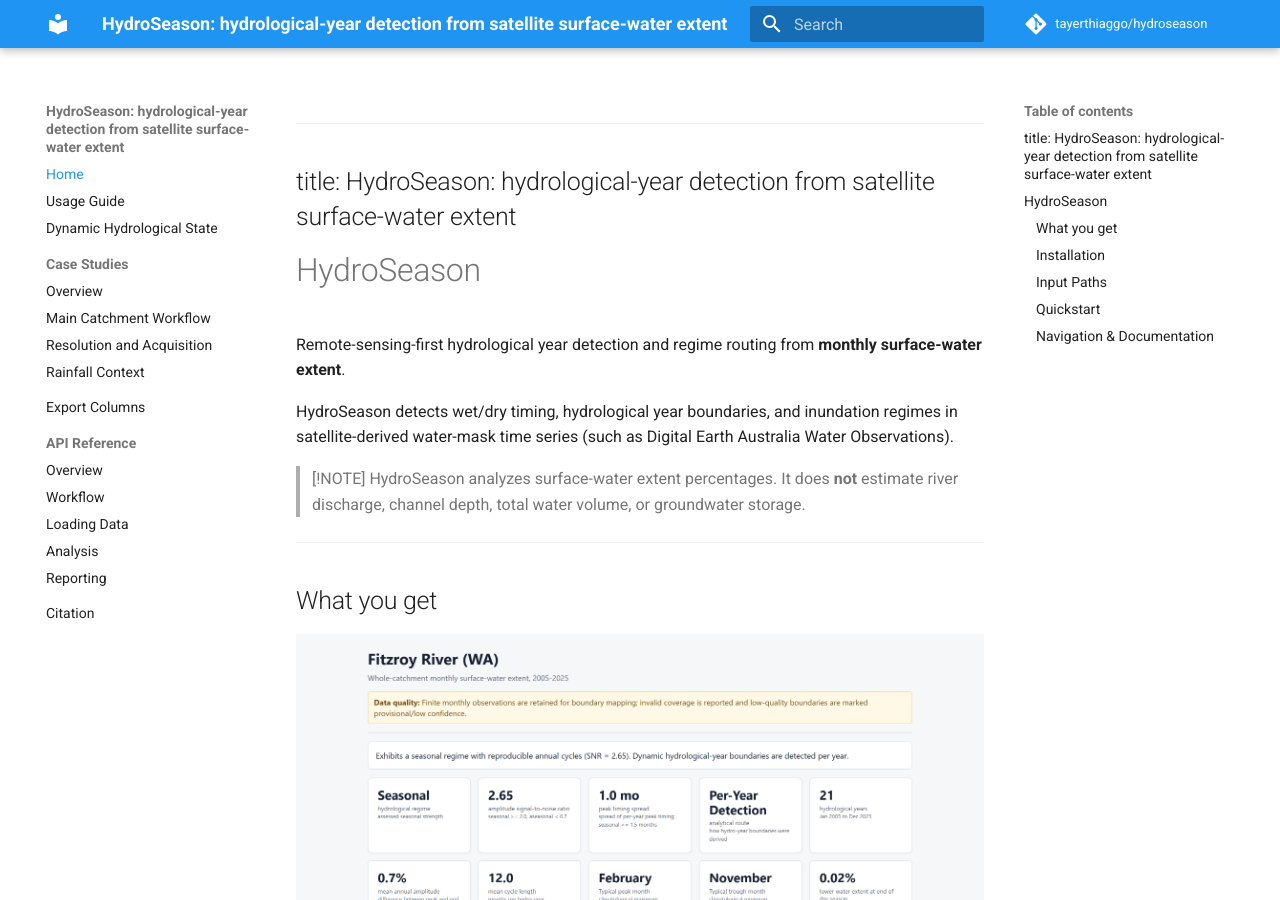
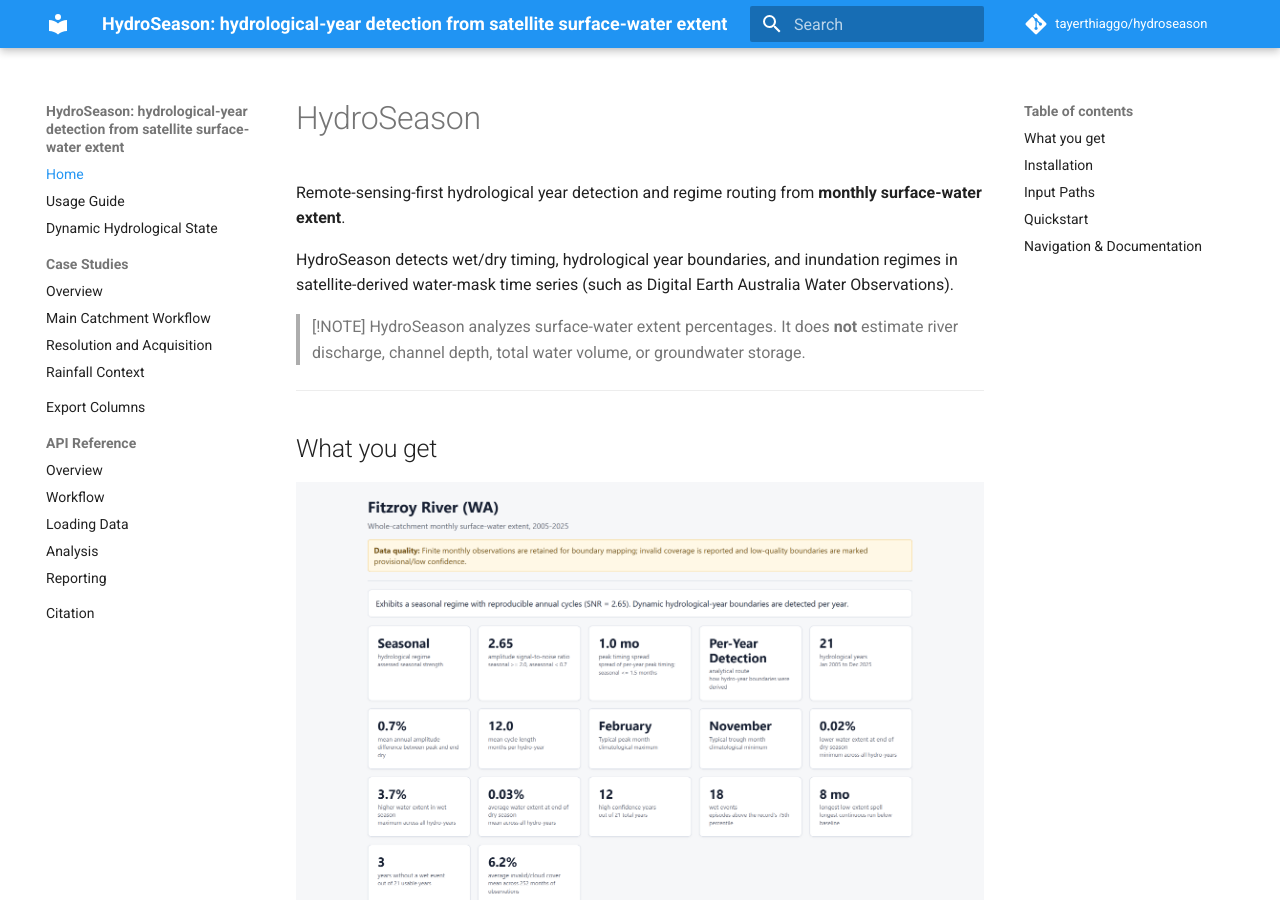
Before and after one commit to tayerthiaggo/hydroseason, an MkDocs documentation site: the page built from docs/index.md, in a window 1280 px wide and 900 px high. Built offline with MkDocs 1.6.1 and Material for MkDocs 9.7.7, drawn with Linux system fonts in a browser that asks for light colours; comment, search, counter and statistics services are not loaded.

Commit message:
Fix title formatting in index.md

```diff
--- a/docs/index.md
+++ b/docs/index.md
@@ -1,6 +1,7 @@
 ---
-title: HydroSeason: hydrological-year detection from satellite surface-water extent
+title: "HydroSeason: hydrological-year detection from satellite surface-water extent"
 ---
+
 # HydroSeason
 
 Remote-sensing-first hydrological year detection and regime routing from **monthly surface-water extent**.
```
